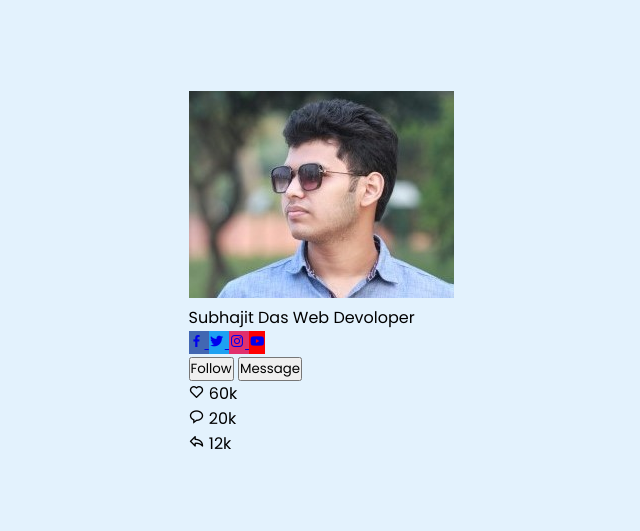
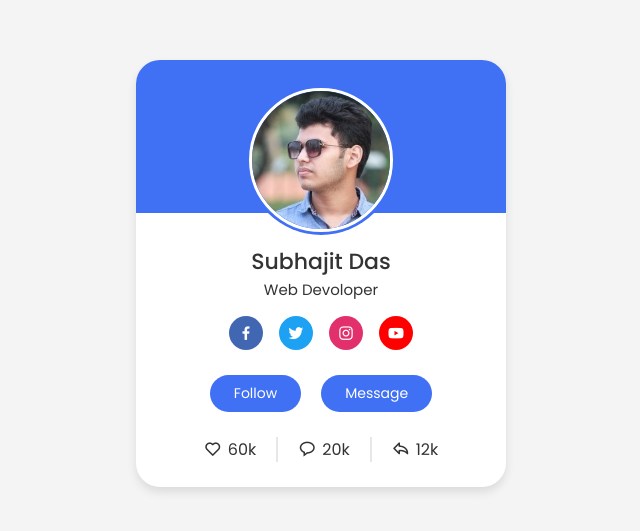
Before and after one commit to Subhajit944/HTML_CSS_PROJECT_, a plain HTML site: page index.html in a window 1280 px wide. Shown: the part 127-658 px from the top of the page, without its empty margins (319-959 px from the left). Drawn offline with nearby package versions, Linux system fonts and the light colour scheme.

Commit message:
Add files via upload

```diff
--- a/style.css
+++ b/style.css
@@ -1,68 +1,128 @@
 @import url("https://fonts.googleapis.com/css2?family=Poppins:wght@300;400;500;600&display=swap");
-
 * {
   margin: 0;
   padding: 0;
   box-sizing: border-box;
   font-family: "Poppins", sans-serif;
 }
-
 body {
-    min-height: 100vh;
-    display: flex;
-    align-items: center;
-    justify-content: center;
-    background: #e3f2fd;
+  height: 100vh;
+  display: flex;
+  align-items: center;
+  justify-content: center;
+  background-color: #f4f4f4;
 }
-.logo img {
-    width: 48px;
-    margin-right: 10px;
+.profile-card {
+  display: flex;
+  flex-direction: column;
+  align-items: center;
+  max-width: 370px;
+  width: 100%;
+  background: #fff;
+  border-radius: 24px;
+  padding: 25px;
+  box-shadow: 0 5px 10px rgba(0, 0, 0, 0.1);
+  position: relative;
+}
+.profile-card::before {
+  content: "";
+  position: absolute;
+  top: 0;
+  left: 0;
+  height: 36%;
+  width: 100%;
+  border-radius: 24px 24px 0 0;
+  background-color: #4070f4;
+}
+.image {
+  position: relative;
+  height: 150px;
+  width: 150px;
+  border-radius: 50%;
+  background-color: #4070f4;
+  padding: 3px;
+  margin-bottom: 10px;
+}
+.image .profile-img {
+  height: 100%;
+  width: 100%;
+  object-fit: cover;
+  border-radius: 50%;
+  border: 3px solid #fff;
+}
+.profile-card .text-data {
+  display: flex;
+  flex-direction: column;
+  align-items: center;
+  color: #333;
+}
+.text-data .name {
+  font-size: 22px;
+  font-weight: 500;
+}
+.text-data .job {
+  font-size: 15px;
+  font-weight: 400;
+}
+.profile-card .media-buttons {
+  display: flex;
+  align-items: center;
+  margin-top: 15px;
+}
+.media-buttons .link {
+  display: flex;
+  align-items: center;
+  justify-content: center;
+  color: #fff;
+  font-size: 18px;
+  height: 34px;
+  width: 34px;
+  border-radius: 50%;
+  margin: 0 8px;
+  background-color: #4070f4;
+  text-decoration: none;
+}
+.profile-card .buttons {
+  display: flex;
+  align-items: center;
+  margin-top: 25px;
+}
+.buttons .button {
+  color: #fff;
+  font-size: 14px;
+  font-weight: 400;
+  border: none;
+  border-radius: 24px;
+  margin: 0 10px;
+  padding: 8px 24px;
+  background-color: #4070f4;
+  cursor: pointer;
+  transition: all 0.3s ease;
+}
+.buttons .button:hover {
+  background-color: #0e4bf1;
+}
+.profile-card .analytics {
+  display: flex;
+  align-items: center;
+  margin-top: 25px;
+}
+.analytics .data {
+  display: flex;
+  align-items: center;
+  color: #333;
+  padding: 0 20px;
+  border-right: 2px solid #e7e7e7;
+}
+.data i {
+  font-size: 18px;
+  margin-right: 6px;
+}
+.data:last-child {
+  border-right: none;
 }
 
-header .chip {
-    width: 60px;
+.footer {
+    margin-bottom: 10px ;
+    margin-top: 1200 px;
 }
-
-.container {
-    position: relative;
-    background-image: url("images/bg.png");
-    background-size: cover;
-    padding: 25px;
-    border-radius: 28px;
-    max-width: 380px;
-    width: 100%;
-    box-shadow: 0 5px 10px rgba(0,0,0, 0.1);
-
-}
-
-header,
-.logo {
-    display: flex;
-    align-items: center;
-    justify-content: space-between;
-}
-h5 {
-    font-size: 16px;
-    font-weight: 400;
-    color: #fff;
-}
-h6 {
-    color:#fff ;
-    font-size: 12px;
-    font-weight: 400;
-}
-h5 .number {
-    margin-top: 4px;
-    font-size: 18px;
-    letter-spacing: 1px;
-}
-.container  .card-details {
-    margin-top: 48px;
-    display: flex;
-    justify-content: space-between;
-    align-items: flex-end;
-
-}
-h5.name {
-    margin-top: 20px;
-}
```
